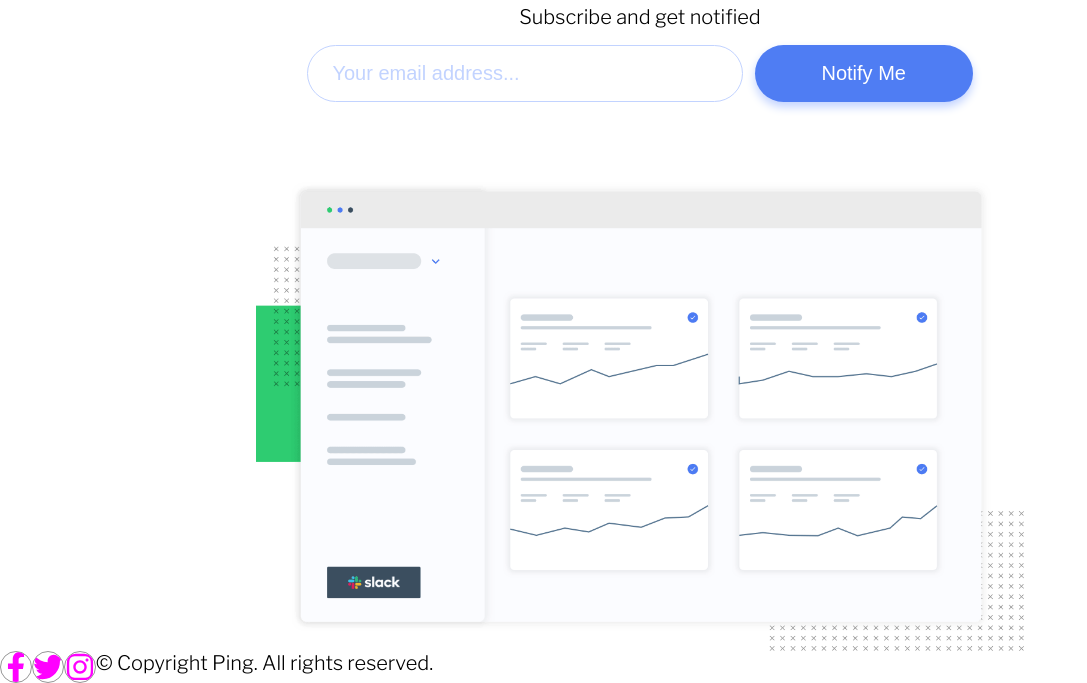
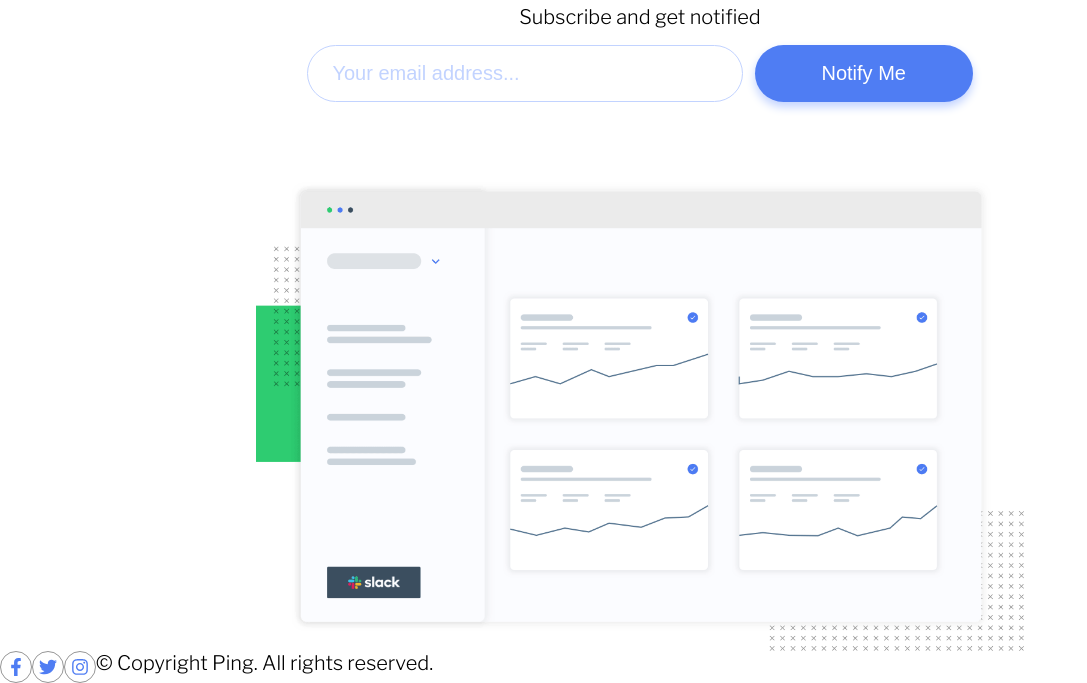
Before and after one commit to lilKriT/ping-single-column-coming-soon-page, a plain HTML site: page index.html in a window 1280 px wide. Shown: the part 196-879 px from the top of the page, without its empty margins (0-1087 px from the left). Drawn offline with nearby package versions, Linux system fonts and the light colour scheme.

Commit message:
Working on the icons.

```diff
--- a/style.css
+++ b/style.css
@@ -119,7 +119,9 @@ footer .social-media {
 footer .social-media svg {
   width: 32px;
   height: 32px;
+  padding: 6px;
   border: var(--gray) 1px solid;
   border-radius: 100px;
-  fill: magenta;
+  fill: var(--blue);
+  overflow: visible;
 }
```
